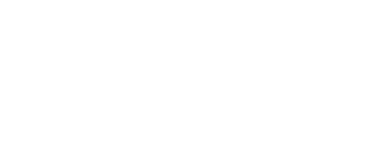
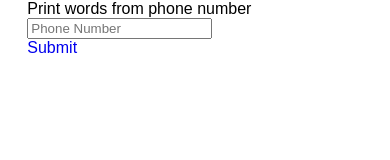
Before and after one commit to vnileshaxioned/words_from_phone_number, a plain HTML site: page index.html in a window 390 px wide. Drawn offline with Linux system fonts and the light colour scheme.

Commit message:
phone number section structure done

```diff
--- a/index.html
+++ b/index.html
@@ -39,22 +39,24 @@
 <body>
   <!--container start-->
   <div class="container">
-    <!--header section start-->
-    <header>
-
-    </header>
-    <!--header section start-->
     <!--main section start-->
     <main>
-
+      <section class="phone-number">
+        <div class="wrapper">
+          <h1 class="heading">Print words from phone number</h1>
+          <div class="input-container">
+            <div class="user-input">
+              <input type="text" class="input-field" placeholder="Phone Number" />
+            </div>
+            <div class="user-submit">
+              <a href="#FIXME" class="submit-cta" title="Submit">Submit</a>
+            </div>
+          </div>
+          <ul class="output"></ul>
+        </div>
+      </section>
     </main>
     <!--main section end-->
-
-    <!--footer section start-->
-    <footer>
-
-    </footer>
-    <!--footer section end-->
   </div>
   <!--container end-->
 
```
